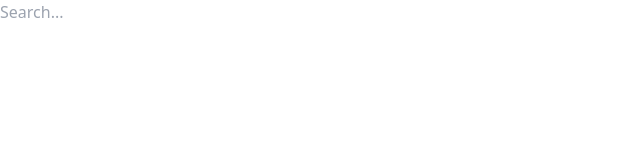
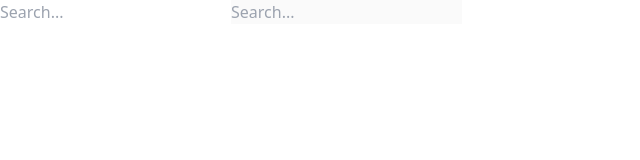
Before and after one commit to lesterong/beep-test, a React (Vite) app: page / in a window 1280 px wide. Shown: the top 160 px of the page, without its empty margins (0-640 px from the left). Built offline with nearby package versions, Linux system fonts and the light colour scheme.

Commit message:
Add disabled field

```diff
--- a/src/App.jsx
+++ b/src/App.jsx
@@ -2,8 +2,9 @@ import Autocomplete from "./components/Autocomplete.jsx";
 
 function App() {
   return (
-    <main className="flex p-6 items-start justify-center h-dvh bg-gray-50">
+    <main className="flex gap-4 p-6 items-start justify-center h-dvh bg-gray-50">
       <Autocomplete></Autocomplete>
+      <Autocomplete disabled></Autocomplete>
     </main>
   )
 }
--- a/src/components/Autocomplete.jsx
+++ b/src/components/Autocomplete.jsx
@@ -2,7 +2,8 @@ import {useState} from "react";
 import {usePopper} from 'react-popper';
 import {clsx} from 'clsx';
 
-const Autocomplete = () => {
+// eslint-disable-next-line react/prop-types
+const Autocomplete = ({ disabled = false }) => {
   const [query, setQuery] = useState('')
   const [selectedIndex, setSelectedIndex] = useState(0)
   const [referenceElement, setReferenceElement] = useState(null);
@@ -81,6 +82,7 @@ const Autocomplete = () => {
         ref={setReferenceElement}
         onBlur={() => setTimeout(() => setIsShown(false), 100)}
         onKeyDown={handleKeyDown}
+        disabled={disabled}
       />
       {isShown && (
         <div className="shadow-sm w-72 bg-white py-2 rounded-xl" ref={setPopperElement}
```
